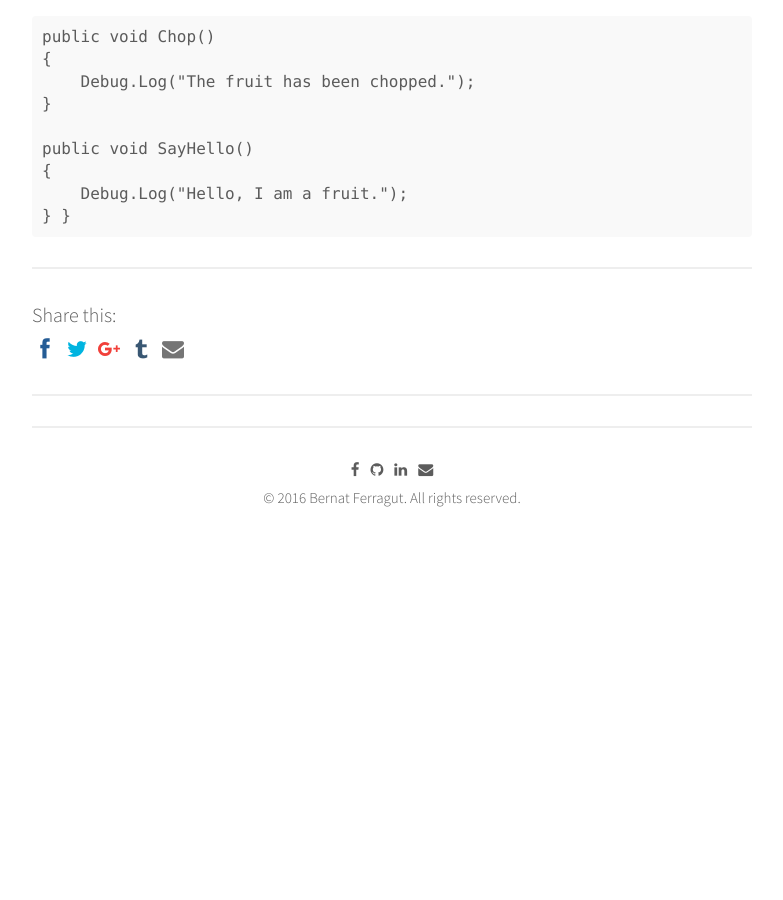
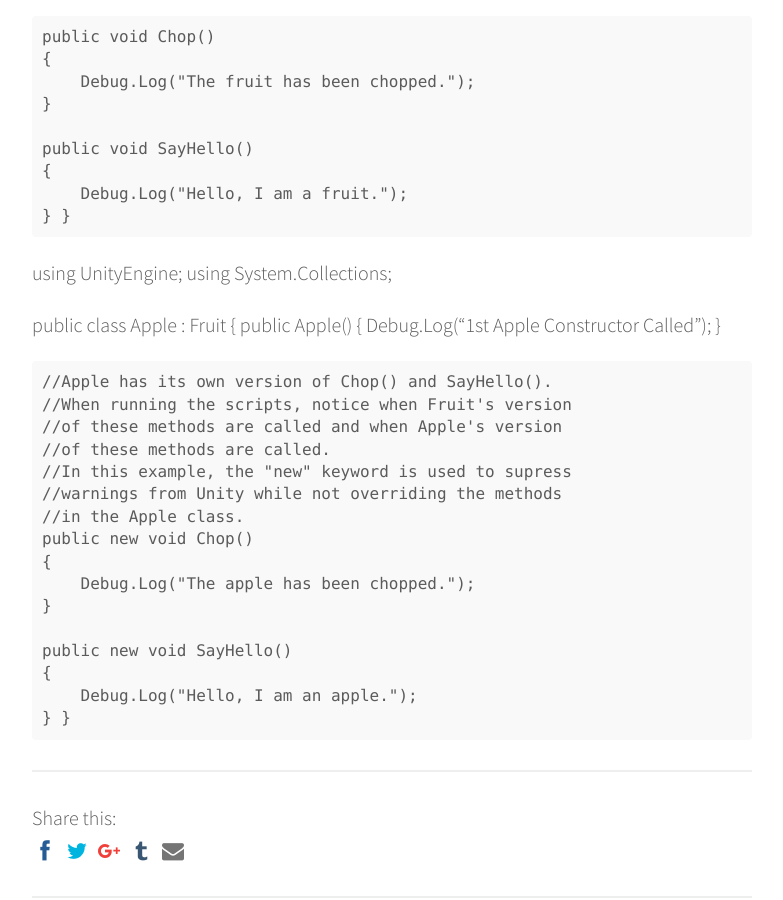
Before and after one commit to bernatferragut/FutureWeb-blog, a Jekyll site: the page built from _posts/22-12-16-VR-Scripting in Unity-2.md.md, in a window 1280 px wide and 900 px high, scrolled down 8733 px. Shown: the whole window, without its empty margins (248-1031 px from the left). Built offline with Jekyll 4.4.1, drawn with Linux system fonts in a browser that asks for light colours; nearby versions of some CDN libraries; comment, search, counter and statistics services are not loaded; before the commit the page ends 9343 px from its top, so only the background shows below that.

Commit message:
Update 22-12-16-VR-Scripting in Unity-2.md.md
Poly 2

```diff
--- a/_posts/22-12-16-VR-Scripting in Unity-2.md.md
+++ b/_posts/22-12-16-VR-Scripting in Unity-2.md.md
@@ -402,3 +402,31 @@
         Debug.Log("Hello, I am a fruit.");
     }
 }
+
+using UnityEngine;
+using System.Collections;
+
+public class Apple : Fruit
+{
+    public Apple()
+    {
+        Debug.Log("1st Apple Constructor Called");
+    }
+
+    //Apple has its own version of Chop() and SayHello().
+    //When running the scripts, notice when Fruit's version
+    //of these methods are called and when Apple's version
+    //of these methods are called.
+    //In this example, the "new" keyword is used to supress
+    //warnings from Unity while not overriding the methods
+    //in the Apple class.
+    public new void Chop()
+    {
+        Debug.Log("The apple has been chopped.");
+    }
+
+    public new void SayHello()
+    {
+        Debug.Log("Hello, I am an apple.");
+    }
+}
```
